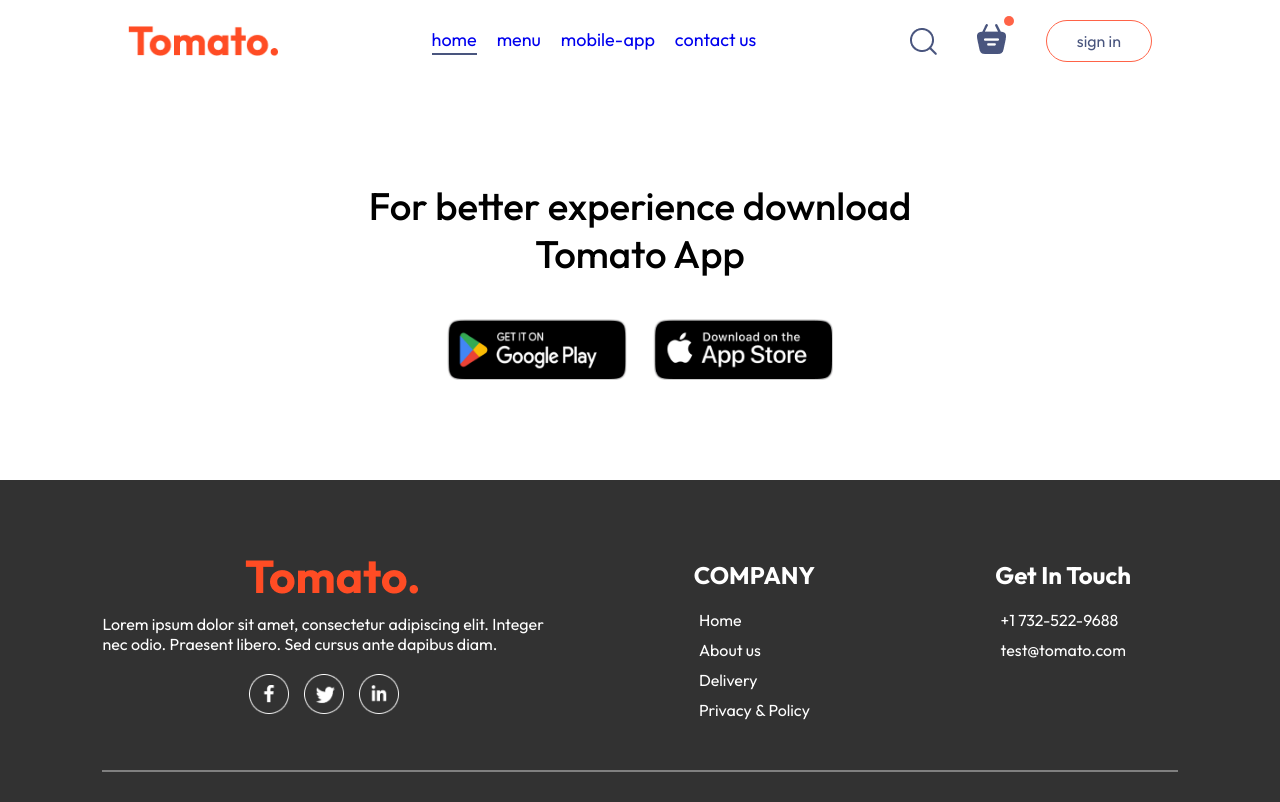
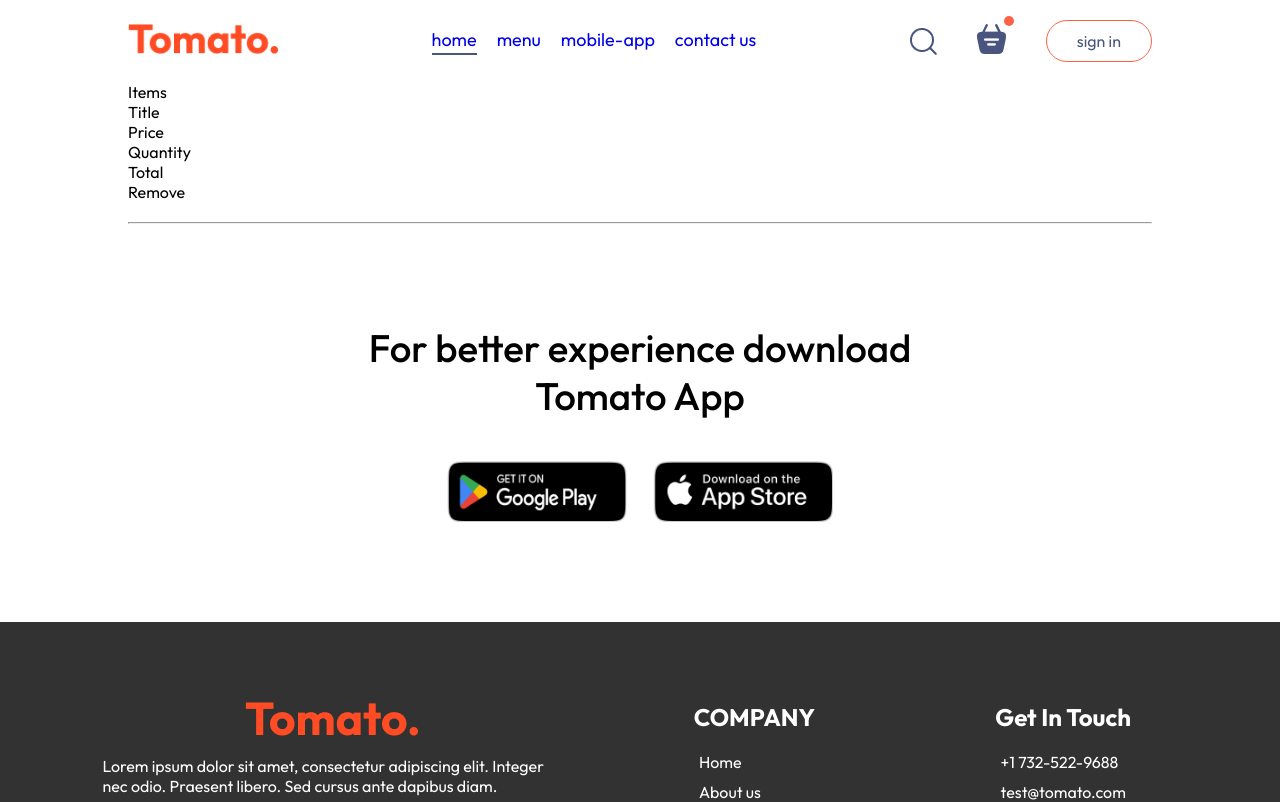
Before and after one commit to iamharie/Food-Delivery-App, a React (Vite) app in the folder frontend/: page /Cart in a window 1280 px wide. Shown: the top 802 px of the page. Built offline with nearby package versions, Linux system fonts and the light colour scheme.

Commit message:
Developed admin pannel; Cart.jsx and styles

```diff
--- a/frontend/src/components/Navbar/Navbar.jsx
+++ b/frontend/src/components/Navbar/Navbar.jsx
@@ -6,7 +6,9 @@
   const [menu, setMenu] = useState("home");
   return (
     <div className="navbar">
-      <img src={assets.logo} alt="" className="logo" />
+      <Link to="/">
+        <img src={assets.logo} alt="" className="logo" />
+      </Link>
       <ul className="navbar-menu">
         <Link
           to="/"
@@ -40,7 +42,10 @@
       <div className="navbar-right">
         <img src={assets.search_icon} alt="" />
         <div className="navebar-search-icon">
-          <img src={assets.basket_icon} alt="" />
+          <Link to="/cart">
+            <img src={assets.basket_icon} alt="" />
+          </Link>
+
           <div className="dot"></div>
         </div>
         <button
--- a/frontend/src/pages/Cart/Cart.jsx
+++ b/frontend/src/pages/Cart/Cart.jsx
@@ -1,6 +1,40 @@
 import React from "react";
 import "./Cart.css";
+import { StoreContext } from "../../context/StoreContext";
+import { useContext } from "react";
 
 export default function Cart() {
-  return <div></div>;
+  const { food_list, cartItems, setCartItems, addToCart, removeFromCart } =
+    useContext(StoreContext);
+
+  return (
+    <div className="cart">
+      <div className="cart-items">
+        <div className="cart-items-title">
+          <p>Items</p>
+          <p>Title</p>
+          <p>Price</p>
+          <p>Quantity</p>
+          <p>Total</p>
+          <p>Remove</p>
+        </div>
+        <br />
+        <hr />
+        {food_list.map((item, index) => {
+          if (cartItems[item._id] > 0) {
+            return (
+              <div className="cart-items-title cart-items-item" key={index}>
+                <img src={item.image} alt="" />
+                <p>{item.name}</p>
+                <p>{item.price}</p>
+                <p>{cartItems[item._id]}</p>
+                <p>{item.price * cartItems[item._id]}</p>
+                <p>❌</p>
+              </div>
+            );
+          }
+        })}
+      </div>
+    </div>
+  );
 }
```
